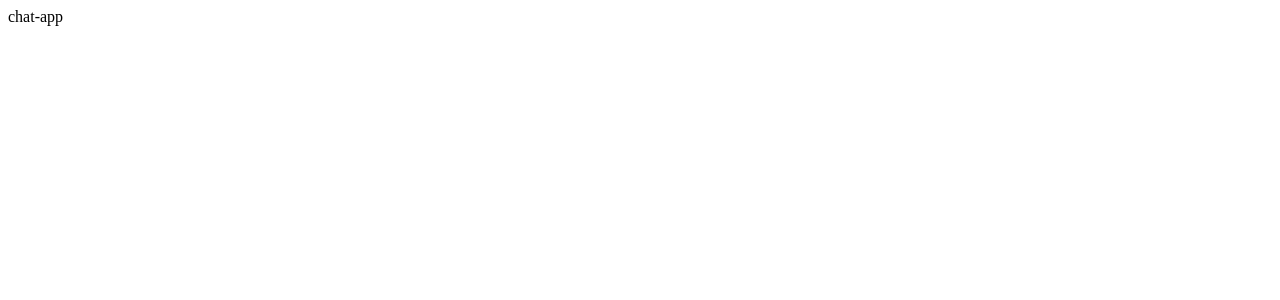
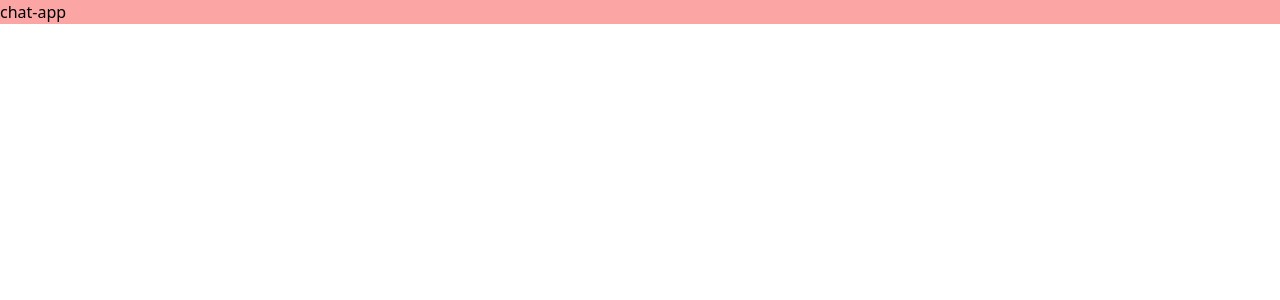
Before and after one commit to haidnguyen/chat-app, an Angular app: page / in a window 1280 px wide. Shown: the top 300 px of the page. Built offline with nearby package versions, Linux system fonts and the light colour scheme.

Commit message:
feat: add tailwindcss for styling

```diff
--- a/angular.json
+++ b/angular.json
@@ -86,24 +86,6 @@
             "browserTarget": "chat-app:build"
           }
         },
-        "test": {
-          "builder": "@angular-devkit/build-angular:karma",
-          "options": {
-            "main": "src/test.ts",
-            "polyfills": "src/polyfills.ts",
-            "tsConfig": "tsconfig.spec.json",
-            "karmaConfig": "karma.conf.js",
-            "inlineStyleLanguage": "scss",
-            "assets": [
-              "src/favicon.ico",
-              "src/assets"
-            ],
-            "styles": [
-              "src/styles.scss"
-            ],
-            "scripts": []
-          }
-        },
         "lint": {
           "builder": "@angular-eslint/builder:lint",
           "options": {
--- a/package.json
+++ b/package.json
@@ -3,10 +3,11 @@
   "version": "0.0.0",
   "scripts": {
     "ng": "ng",
-    "start": "ng serve",
-    "build": "ng build",
+    "start": "ng serve -o",
+    "build": "NODE_ENV=production ng build",
     "watch": "ng build --watch --configuration development",
     "test": "jest --verbose",
+    "test:coverage": "jest --coverage",
     "lint": "ng lint"
   },
   "private": true,
@@ -44,6 +45,7 @@
     "jest-preset-angular": "^10.0.1",
     "karma-jasmine-html-reporter": "~1.7.0",
     "prettier": "^2.4.1",
+    "tailwindcss": "^2.2.17",
     "ts-jest": "^27.0.7",
     "typescript": "~4.3.5"
   }
--- a/src/app/app.component.ts
+++ b/src/app/app.component.ts
@@ -2,7 +2,7 @@ import { ChangeDetectionStrategy, Component } from '@angular/core';
 
 @Component({
   selector: 'app-root',
-  template: ` <div>{{ title }}</div> `,
+  template: ` <div class="bg-red-300">{{ title }}</div> `,
   changeDetection: ChangeDetectionStrategy.OnPush,
 })
 export class AppComponent {
--- a/src/styles.scss
+++ b/src/styles.scss
@@ -1 +1,3 @@
-/* You can add global styles to this file, and also import other style files */
+@use "tailwindcss/base";
+@use "tailwindcss/components";
+@use "tailwindcss/utilities";
--- /dev/null
+++ b/tailwind.config.js
@@ -0,0 +1,14 @@
+module.exports = {
+  mode: 'jit',
+  purge: [
+    'src/**/*.ts'
+  ],
+  darkMode: "class",
+  theme: {
+    extend: {},
+  },
+  variants: {
+    extend: {},
+  },
+  plugins: [],
+}
```
Also changed, not shown: 1 other file (tests, documents, lock files or other folders).
